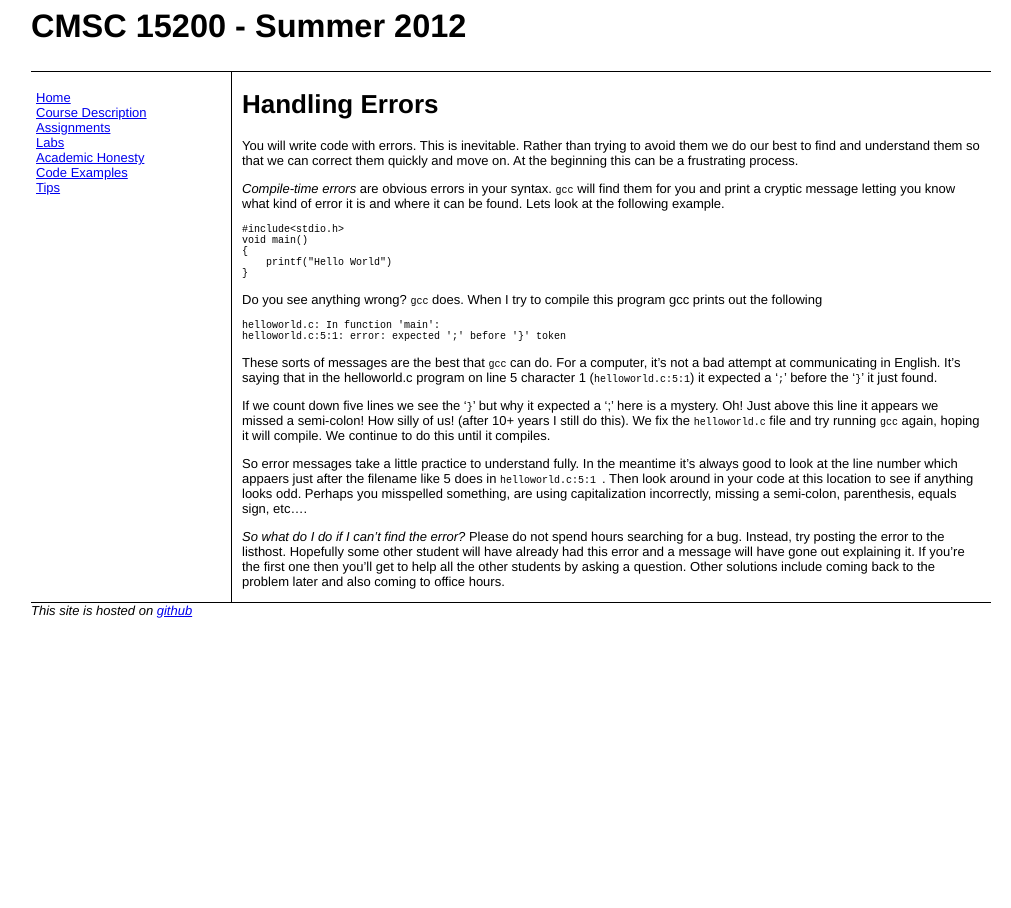
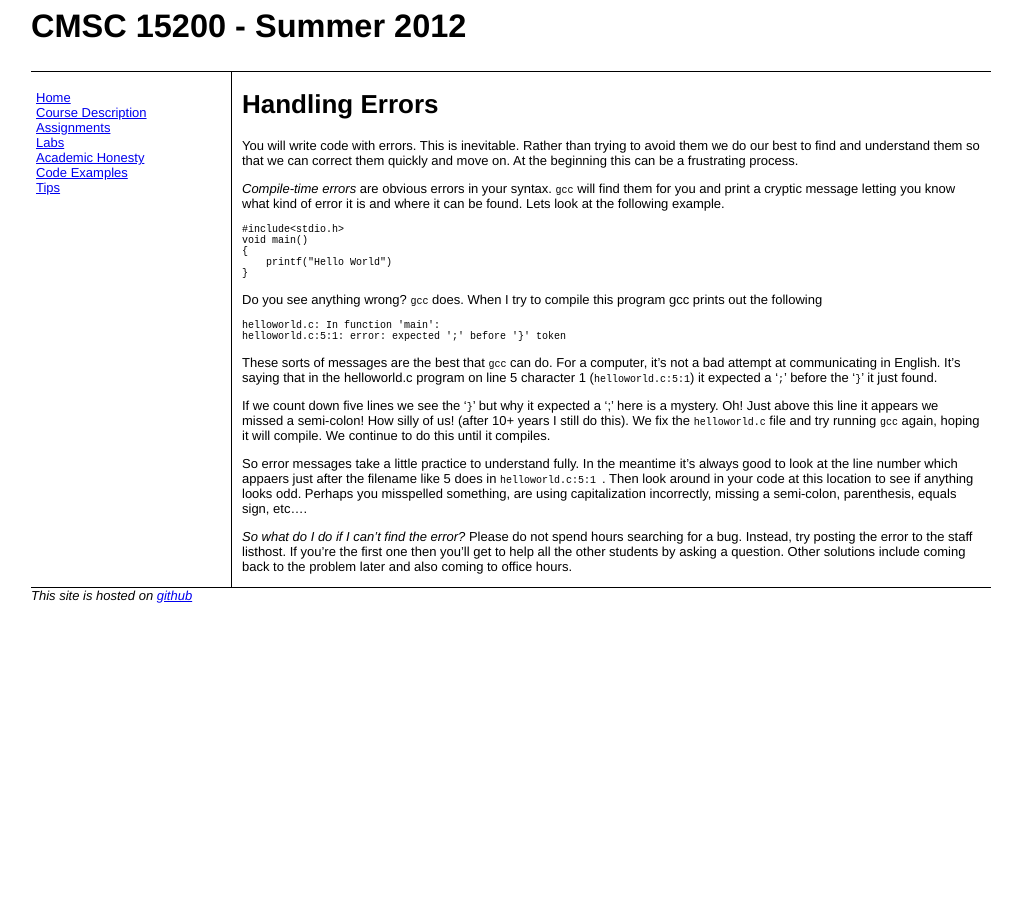
Before and after one commit to mrocklin/cmsc15200, a Jekyll site: the page built from tips/errors.md, in a window 1280 px wide. Shown: the whole page, without its empty margins (129-1140 px from the left). Built offline with Jekyll 4.4.1, drawn with Linux system fonts in a browser that asks for light colours; Markdown is read by kramdown in place of the engine named in the settings.

Commit message:
small listhost fix in tips/errors

```diff
--- a/tips/errors.md
+++ b/tips/errors.md
@@ -24,4 +24,5 @@ If we count down five lines we see the '<code>}</code>' but why it expected a ';
 
 So error messages take a little practice to understand fully. In the meantime it's always good to look at the line number which appaers just after the filename like 5 does in <code> helloworld.c:5:1 </code>. Then look around in your code at this location to see if anything looks odd. Perhaps you misspelled something, are using capitalization incorrectly, missing a semi-colon, parenthesis, equals sign, etc....
 
-*So what do I do if I can't find the error?* Please do not spend hours searching for a bug. Instead, try posting the error to the listhost. Hopefully some other student will have already had this error and a message will have gone out explaining it. If you're the first one then you'll get to help all the other students by asking a question. Other solutions include coming back to the problem later and also coming to office hours.
+*So what do I do if I can't find the error?* Please do not spend hours
+searching for a bug. Instead, try posting the error to the staff listhost. If you're the first one then you'll get to help all the other students by asking a question. Other solutions include coming back to the problem later and also coming to office hours.
```
